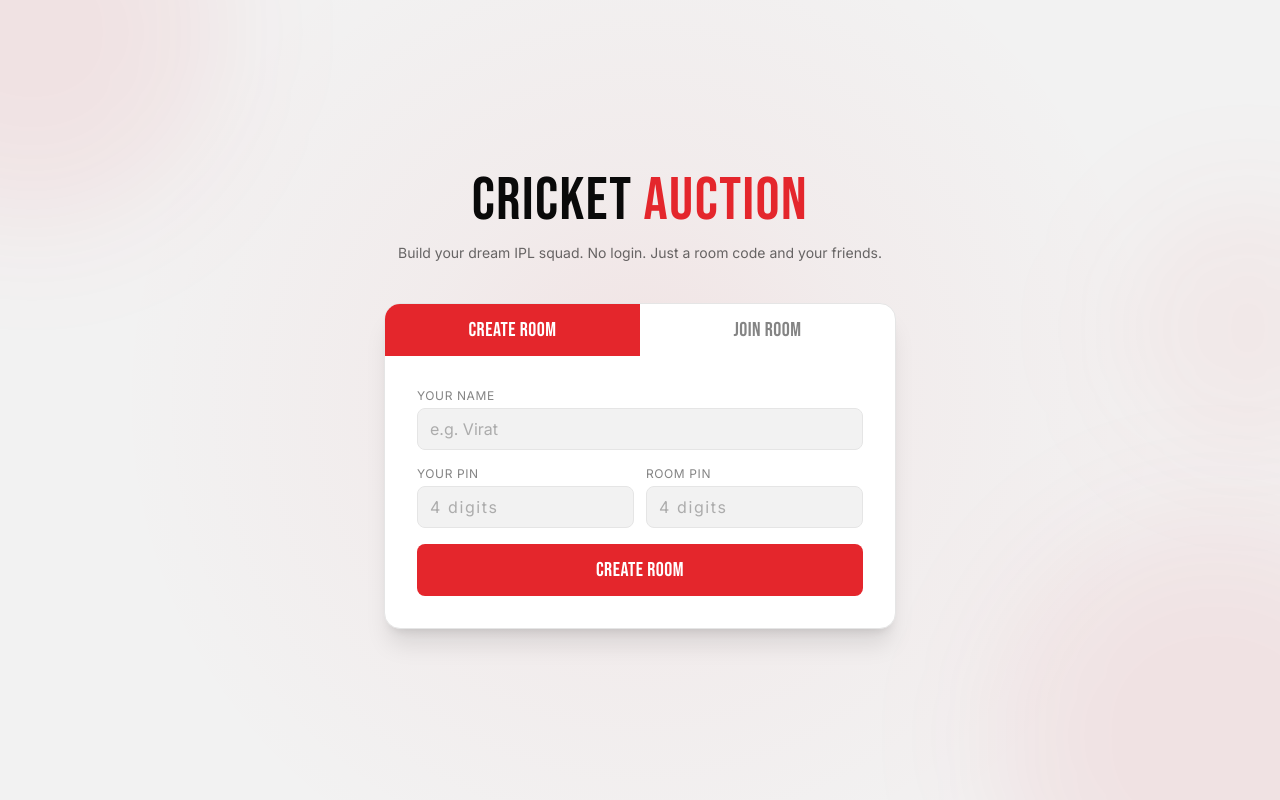
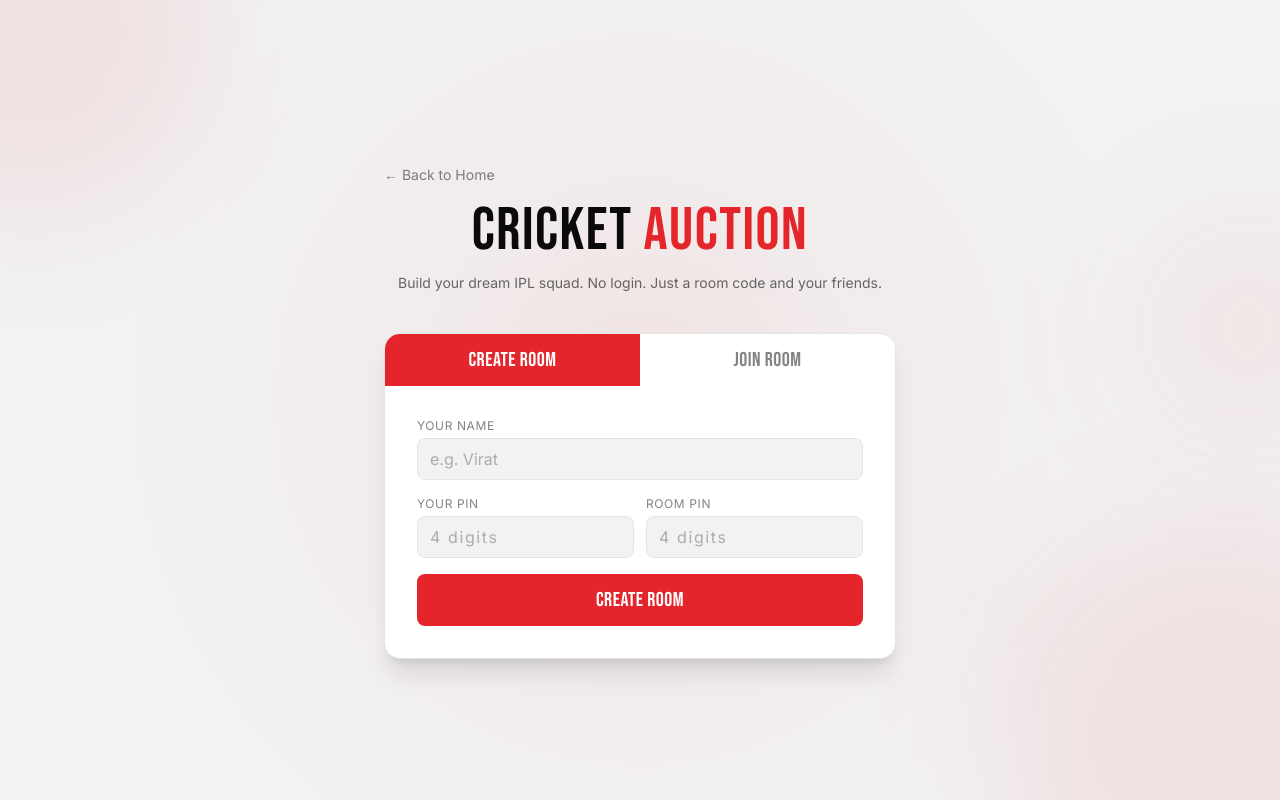
Before and after one commit to Sriram-Kommmana/ipl-auction-game, a React (Vite) app in the folder apps/web/: page / in a window 1280 px wide. Built offline with nearby package versions, Linux system fonts and the light colour scheme; no server answers.

Commit message:
feat: add "Back to Home" link in Home component for improved navigation

```diff
--- a/apps/web/src/pages/Home.jsx
+++ b/apps/web/src/pages/Home.jsx
@@ -49,6 +49,13 @@ const Home = () => {
         <div className="pointer-events-none absolute top-1/4 -right-24 h-64 w-64 rounded-full bg-brand-red/5 blur-3xl" />
 
         <div className="relative z-10 w-full max-w-md text-center">
+          <a
+            href={import.meta.env.VITE_LANDING_URL}
+            className="inline-block text-sm text-ink/50 hover:text-brand-red transition-colors mb-4"
+          >
+            ← Back to Home
+          </a>
+
           <h1 className="font-display text-5xl tracking-wide leading-none text-ink mb-2">
             WELCOME <span className="text-brand-red">BACK</span>
           </h1>
@@ -90,7 +97,14 @@ const Home = () => {
       <div className="pointer-events-none absolute top-1/4 -right-24 h-64 w-64 rounded-full bg-brand-red/5 blur-3xl" />
 
       {/* Content */}
-      <div className="relative z-10 w-full max-w-lg">
+      <div className="relative z-10 w-full max-w-lg mt-5">
+        <a
+          href={import.meta.env.VITE_LANDING_URL}
+          className="inline-block text-sm text-ink/50 hover:text-brand-red transition-colors mb-4"
+        >
+          ← Back to Home
+        </a>
+
         <div className="text-center mb-10">
           <h1 className="font-display text-6xl tracking-wide leading-none text-ink">
             CRICKET <span className="text-brand-red">AUCTION</span>
```
